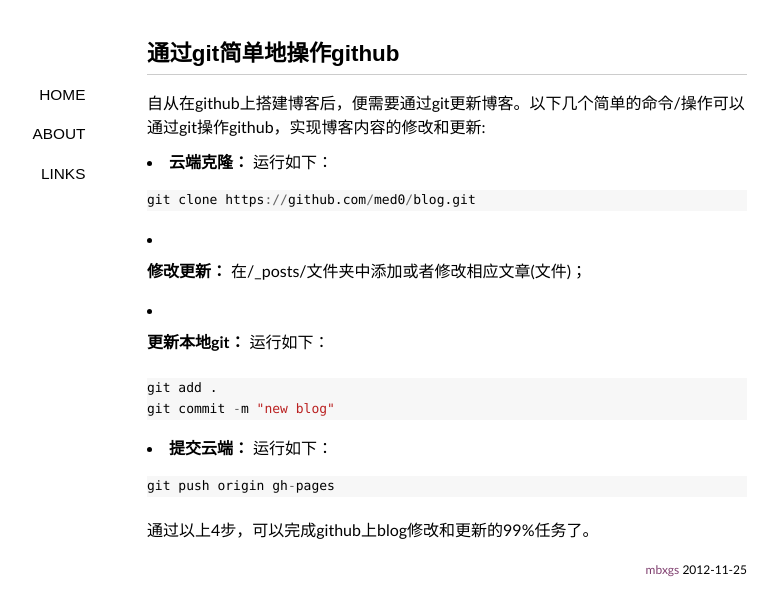
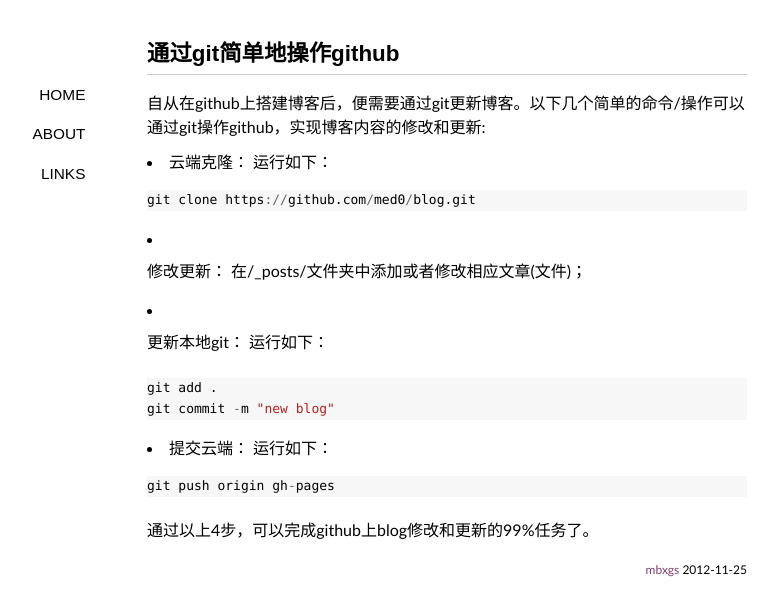
Before and after one commit to med0/blog, a Jekyll site: the page built from _posts/2012-11-25-github-by-git.md, in a window 1280 px wide. Shown: the top 616 px of the page, without its empty margins (193-970 px from the left). Built offline with Jekyll 4.4.1, drawn with Linux system fonts in a browser that asks for light colours; some web fonts are replaced; Markdown is read by kramdown in place of the engine named in the settings.

Commit message:
new blog

```diff
--- a/_posts/2012-11-25-github-by-git.md
+++ b/_posts/2012-11-25-github-by-git.md
@@ -5,7 +5,7 @@ title: 通过git简单地操作github
 
 自从在github上搭建博客后，便需要通过git更新博客。以下几个简单的命令/操作可以通过git操作github，实现博客内容的修改和更新:
 
-- **云端克隆：** 运行如下：
+- 云端克隆： 运行如下：
 
 {% highlight r %}
 git clone https://github.com/med0/blog.git
@@ -13,17 +13,17 @@ git clone https://github.com/med0/blog.git
 
 
 
-- **修改更新：**  在/_posts/文件夹中添加或者修改相应文章(文件)；
+- 修改更新：  在/_posts/文件夹中添加或者修改相应文章(文件)；
 
 
-- **更新本地git：**  运行如下：
+- 更新本地git：  运行如下：
 
 {% highlight r %}
 git add .
 git commit -m "new blog"
 {% endhighlight %}
 
-- **提交云端：** 运行如下：
+- 提交云端： 运行如下：
 
 {% highlight r %}
 git push origin gh-pages
```
